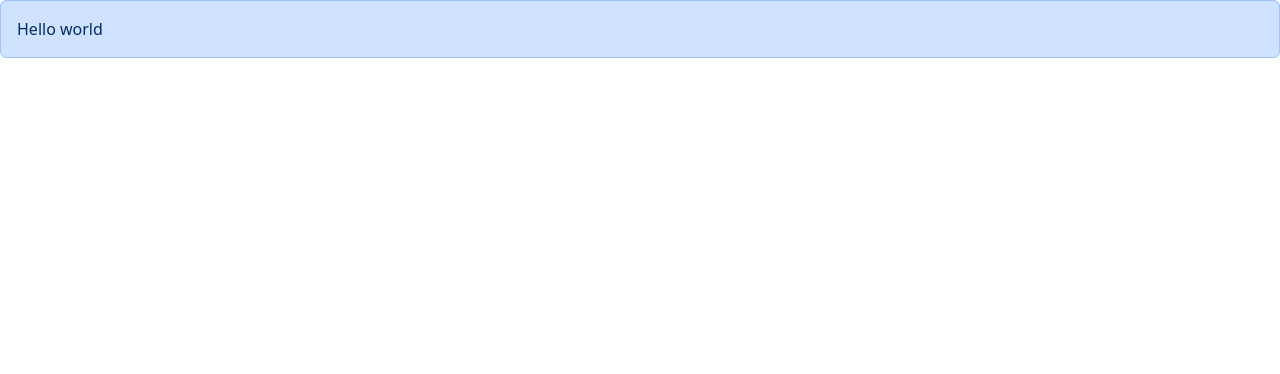
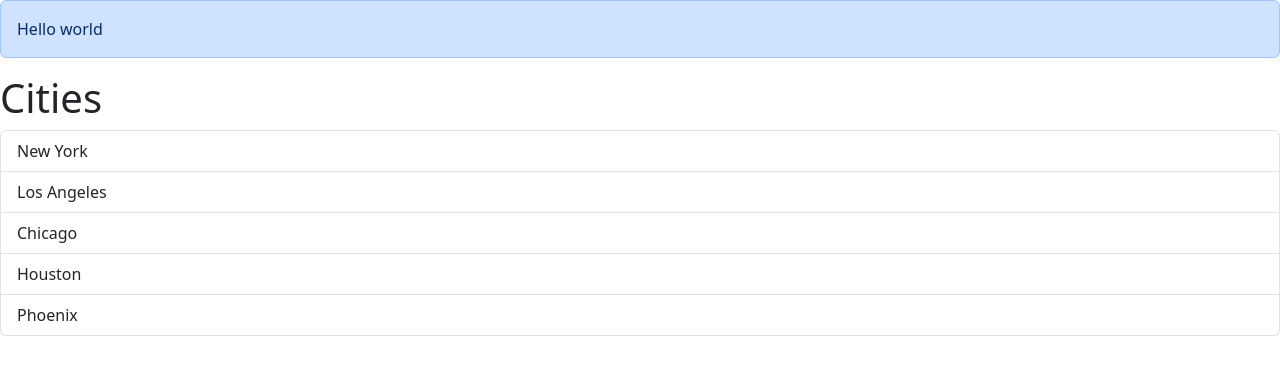
Before and after one commit to Ay-dotcode/programming-with-Mosh-tutorial, a React (Vite) app: page / in a window 1280 px wide. Shown: the top 374 px of the page. Built offline with nearby package versions, Linux system fonts and the light colour scheme.

Commit message:
adding listgroup back

```diff
--- a/src/App.tsx
+++ b/src/App.tsx
@@ -1,11 +1,20 @@
 import Alert from "./components/Alert";
+import ListGroup from "./components/ListGroup";
 
 const App = () => {
+  const cities = ["New York", "Los Angeles", "Chicago", "Houston", "Phoenix"];
+
   return (
     <div>
       <Alert>
         Hello <span>world</span>
       </Alert>
+
+      <ListGroup
+        heading="Cities"
+        items={cities}
+        onSelectItem={(item) => console.log(item)}
+      />
     </div>
   );
 };
```
